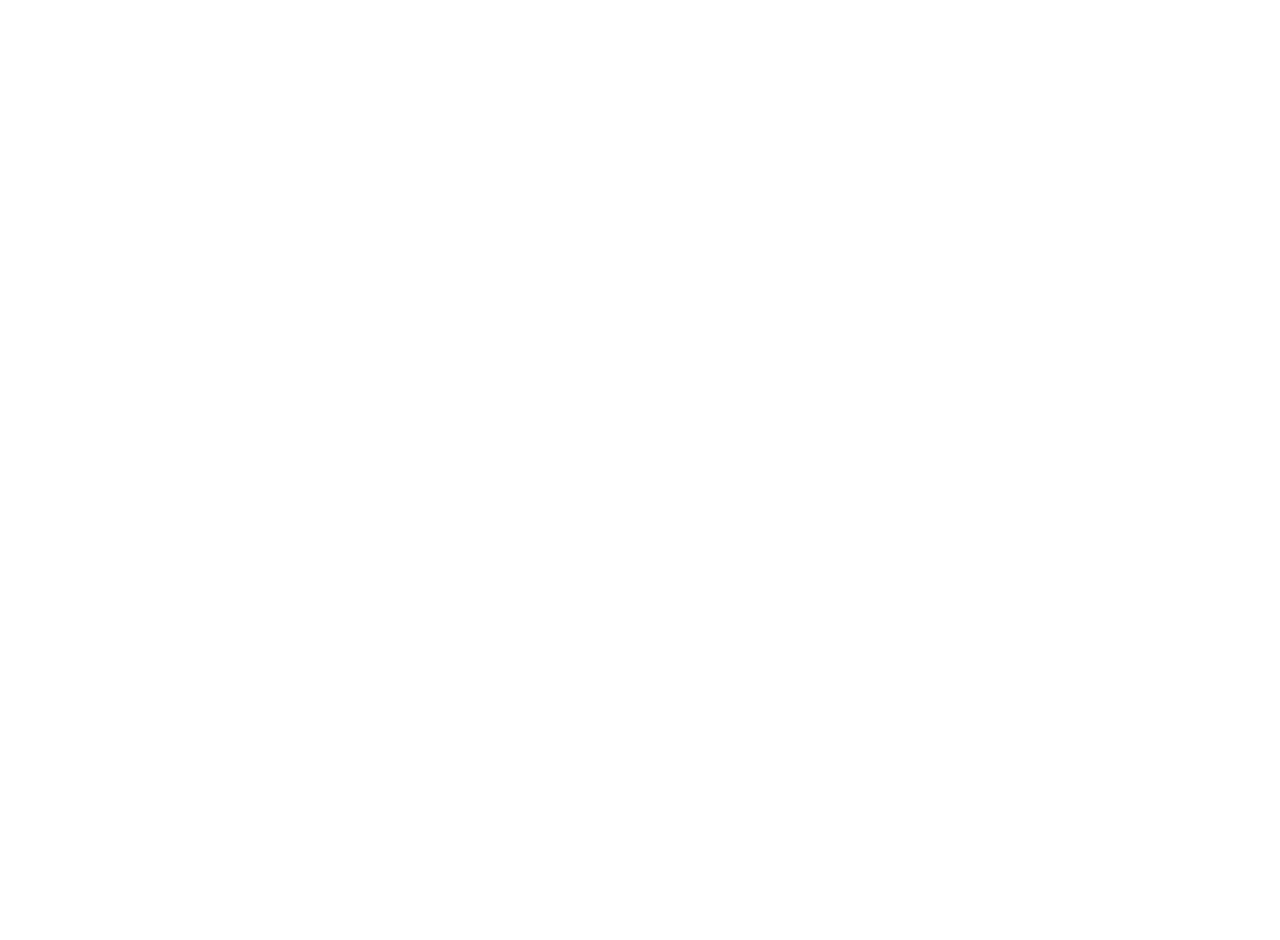
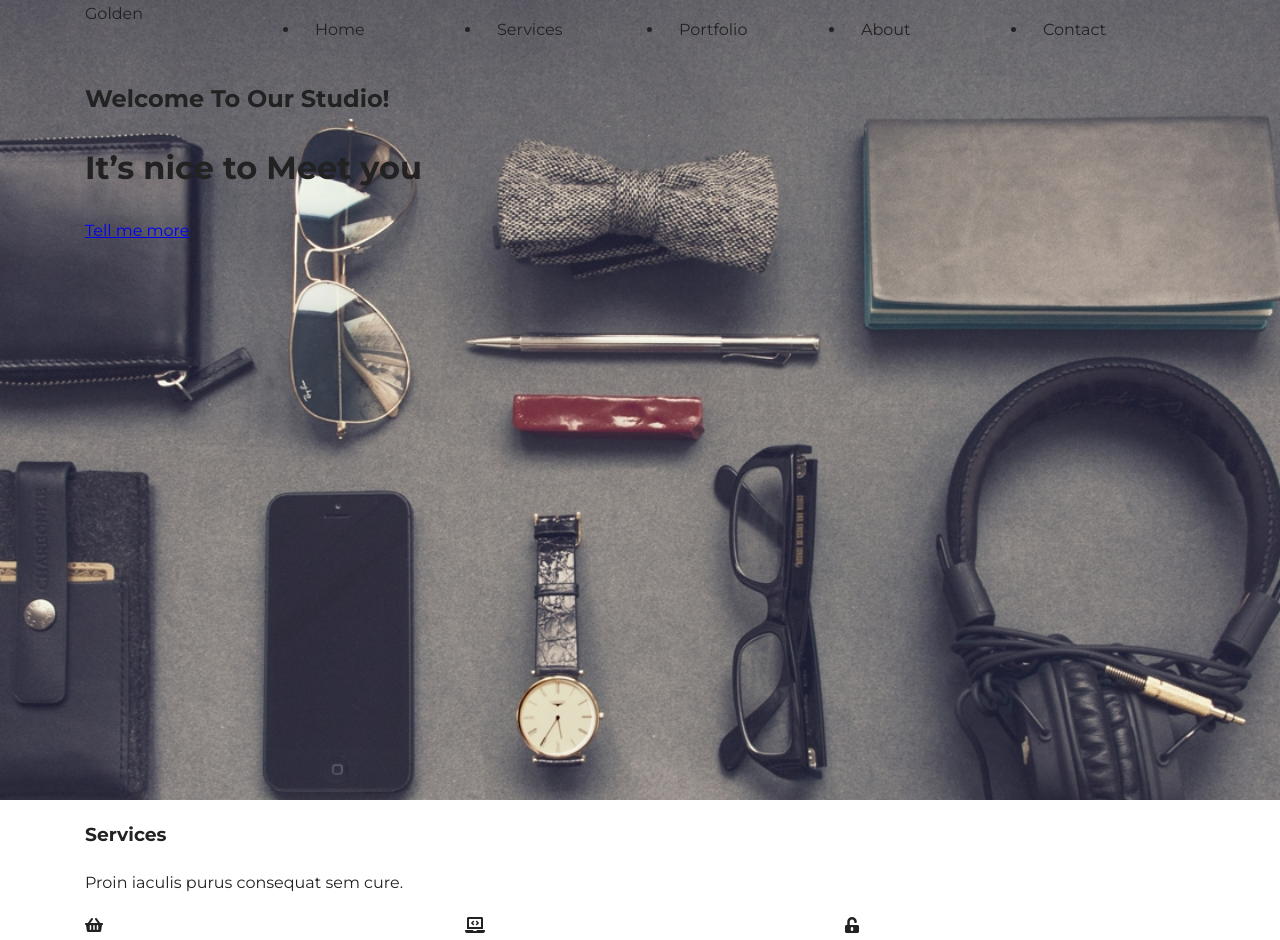
Before and after one commit to Vilgefort/Mini-projekt, a website: page index.html in a window 1280 px wide. Before the commit the page ends 800 px from the top, so only its background shows below. Drawn offline with Linux system fonts and the light colour scheme.

Commit message:
Add html structure, image and simple styling

```diff
--- a/index.html
+++ b/index.html
@@ -6,7 +6,45 @@
         <title>Shop</title>
         <link rel="stylesheet" href="https://use.fontawesome.com/releases/v5.5.0/css/all.css">
         <link href="https://fonts.googleapis.com/css?family=Montserrat:400,700|Noto+Serif:400,700&amp;subset=latin-ext" rel="stylesheet">
-        <link rel="stylesheet" href="vendor/bootstrap-grid.css"
-        <link rel="stylesheet" href="sass/style.scss">
+        <link rel="stylesheet" href="vendor/bootstrap-grid.css">
+        <link rel="stylesheet" href="css/style.css">
     </head>
+    <body>
+        <header>
+            <div class="container">
+                <nav class="row">
+                    <div class="logo col-2">Golden</div>
+                    <div class="menu col-10">
+                        <ul class="row">
+                            <li class="col">Home</li>
+                            <li class="col">Services</li>
+                            <li class="col">Portfolio</li>
+                            <li class="col">About</li>
+                            <li class="col">Contact</li>
+                        </ul>
+                    </div>
+                </nav>
+            <div class="title">
+                <h2>Welcome To Our Studio!</h2>
+                <h1>It’s nice to Meet you</h1>
+                <a href="#" class="btn">Tell me more</a>
+            </div>
+            </div>
+        </header>
+        <section class="services">
+            <div class="container">
+                <div class="mid-title">
+                    <h3>Services</h3>
+                    <p>Proin iaculis purus consequat sem cure.</p>
+                </div>
+
+            <div class="row">
+                <div class="col"><i class="fas fa-shopping-basket"></i></div>
+                <div class="col"><i class="fas fa-laptop-code"></i></div>
+                <div class="col"><i class="fas fa-unlock-alt"></i></div>
+            </div>
+        </div>
+        </section>
+
+    </body>
 </html>
--- a/sass/style.scss
+++ b/sass/style.scss
@@ -0,0 +1,36 @@
+//Variables
+//Fonts
+$fontmain: 'Montserrat';
+$font2:"Noto Serif";
+
+//Colors
+$white: #ffffff;
+$yellow: #fed136;
+$darkgrey: #222222;
+$grey: #373638;
+
+//Global
+*, *::before, *::after {
+    box-sizing: border-box;
+}
+
+body {
+    margin: 0;
+    background-color: $white;
+    font-size: 16px;
+    font-family: $fontmain;
+    line-height: 1.7;
+    color: $darkgrey;
+}
+
+
+//Header
+
+header {
+    position: relative;
+    height: 100vh;
+    background-image: url('/images/back.jpg');
+    background-position: center center;
+    background-size: cover;
+    background-attachment: fixed;
+}
```
Also changed, not shown: css/style.css (added), images/Background_Image.jpg (deleted), images/back.jpg (added), 1 other file.
